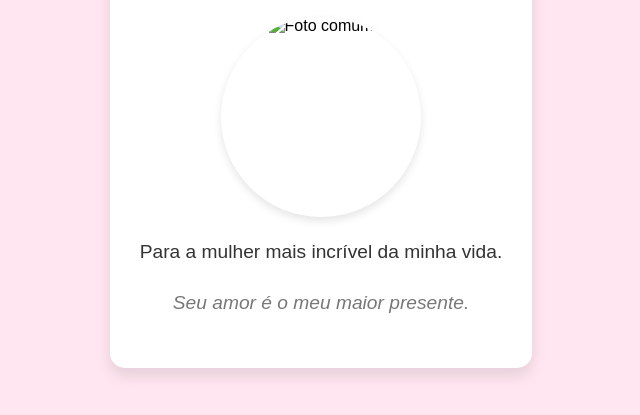
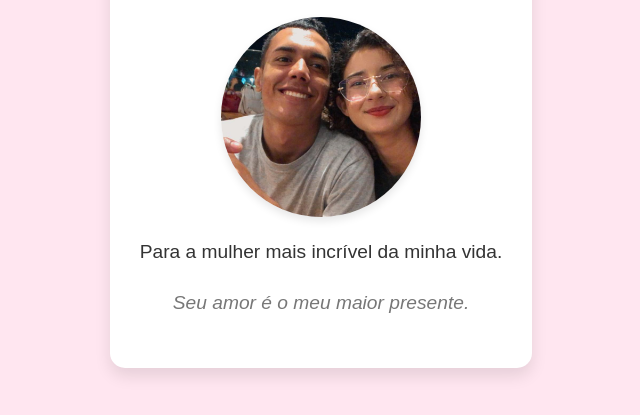
Before and after one commit to Evertonferreira02/teste001A, a plain HTML site: page index.html in a window 1280 px wide. Shown: the part 299-714 px from the top of the page, without its empty margins (319-959 px from the left). Drawn offline with Linux system fonts and the light colour scheme.

Commit message:
atualização

```diff
--- a/index.html
+++ b/index.html
@@ -66,7 +66,7 @@
         <div class="heart" id="heartIcon">❤️</div>
         <h1>Feliz Dia das Mães!</h1>
         <div id="photo-container">
-            <img src="lige-001.jpeg" alt="Foto comum">
+            <img src="imagem/lige-001.jpeg" alt="Foto comum">
         </div>
         <p>Para a mulher mais incrível da minha vida.</p>
         <p class="message" id="specialMessage"></p>
```
Also changed, not shown: foto-do-bebe.jpeg (deleted), imagem/lige-001.jpeg (added).
